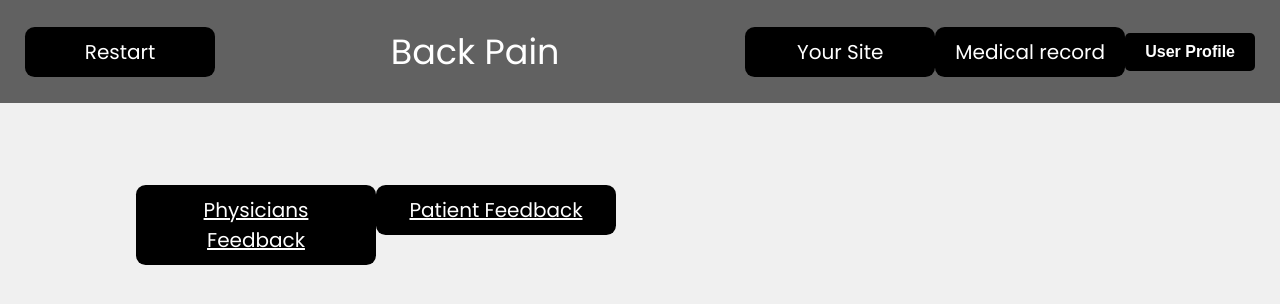
After one commit to apurvsibal/RedFlagsBITS, a Flask app: page /choice in a window 1280 px wide. The commit adds this page. Shown: the top 304 px of the page. Run offline with Flask 2, Linux system fonts and the light colour scheme.

Commit message:
first commit

```diff
--- a/app.py
+++ b/app.py
@@ -199,6 +199,7 @@ def mobile_msk_questionaire():
     when the user fills it out and sends back the answers to the questions via a post request, the answers are used to
     diagnose the user.
     """
+    print("Ques called = ,",request.method)
     questions, answers = model.Get_Questions_And_Answers()  # Gets the questions and possible answers that will be used
     # To diagnose the patient.
     if request.method == 'POST':  # If the user has already filled out the questionnaire
@@ -344,6 +345,11 @@ def feedbackpage():
 
 		return redirect(url_for('feedback'))
 
+@app.route("/choice",methods=['GET','POST'])
+def choice():
+    print("choice called..")
+    return render_template("choice.html")
+
 @app.route("/viewfeedback",methods=['GET','POST'])
 def viewfeedback():
 
--- a/templates/Base.html
+++ b/templates/Base.html
@@ -13,12 +13,12 @@
         <a class="home left_button" href="{{ url_for('index')}}">
             Restart
         </a>
-        <a  class="home left_button" href="{{ url_for('fbformFunc')}}">
+        <!-- <a  class="home left_button" href="{{ url_for('fbformFunc')}}">
             Physicians Feedback
         </a>
         <a  class="home left_button" href="{{ url_for('feedback')}}">
             Patient Feedback
-        </a>
+        </a> -->
 
         <span class="title">Back Pain</span>
         <a class="home right_button" href="https://sites.google.com/view/mobilemskdemo/home">
--- /dev/null
+++ b/templates/choice.html
@@ -0,0 +1,12 @@
+{% extends 'Base.html' %}
+
+{% block content %}
+
+<a  class="home left_button" style="width: 200px; margin-left: 10%;" class="default_button" href="{{ url_for('fbformFunc')}}">
+    Physicians Feedback
+</a>
+<a  class="home left_button" style="width: 200px;" href="{{ url_for('feedback')}}">
+    Patient Feedback
+</a>
+
+{% endblock %}
```
Also changed, not shown: templates/questionaire.html (+9 -2 lines), backpain.db.
